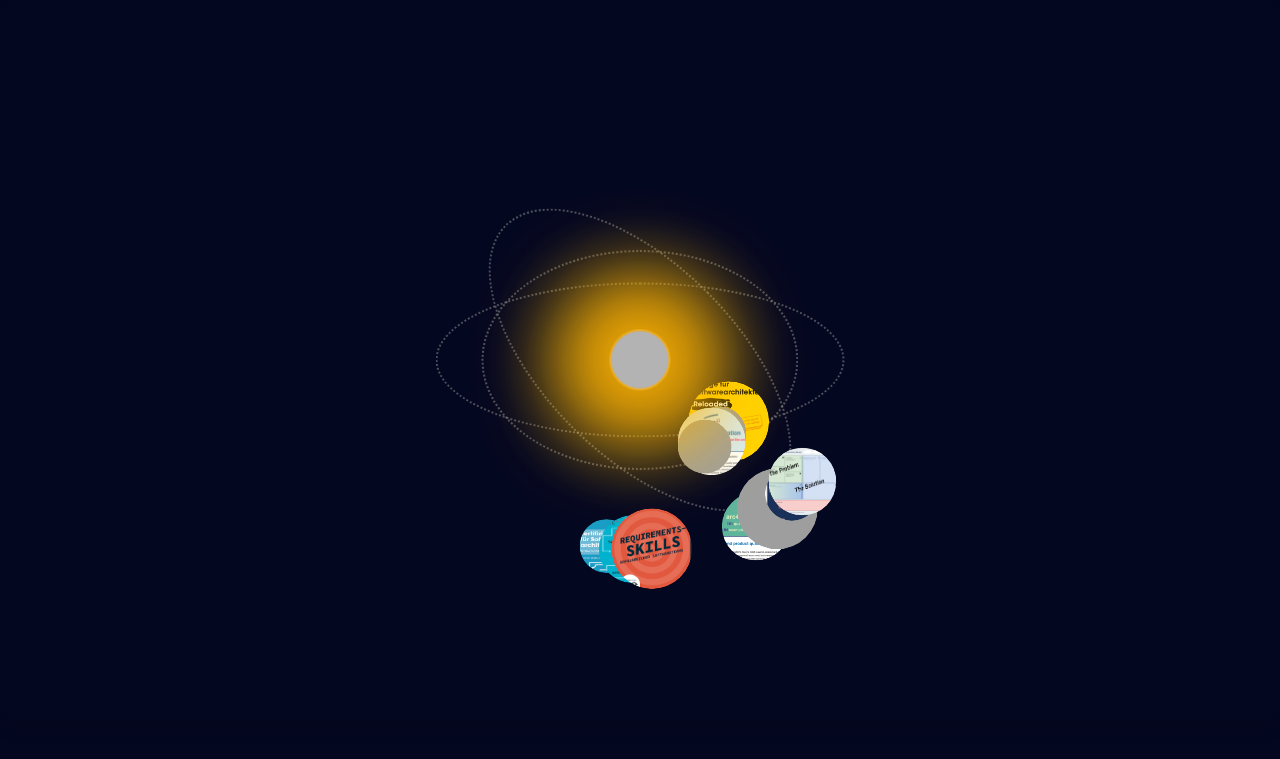
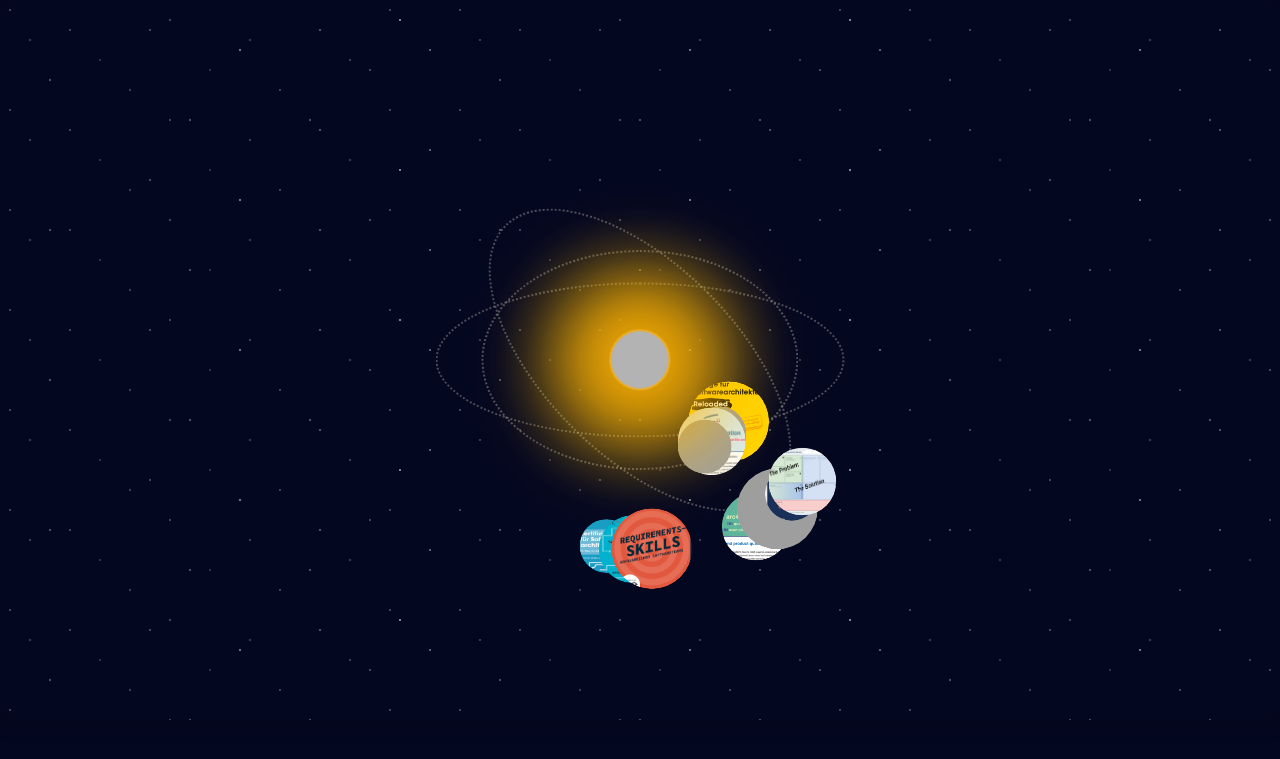
Before and after one commit to arc42/arc42.org-site, a Jekyll site: the page images/blog/index-orbit.html, which Jekyll copies as it is, in a window 1280 px wide. Shown: the top 759 px of the page. Built offline with Jekyll 4.4.1, drawn with Linux system fonts in a browser that asks for light colours; grey boxes are pictures that could not be loaded.

Commit message:
add stars

```diff
--- a/assets/css/arc42-orbit.css
+++ b/assets/css/arc42-orbit.css
@@ -1,4 +1,4 @@
-/* Orbital Animation CSS with pulsating center and flatter orbits */
+/* Orbital Animation CSS with pulsating center, flatter orbits, and twinkling stars */
 
 .orbit-container {
   /* Container for the entire orbital system */
@@ -24,6 +24,63 @@
   position: relative;
   border-radius: 1rem;
   box-shadow: 0 5px 20px rgba(0, 0, 0, 0.2);
+}
+
+/* Add stars to the space background */
+.space-background::before {
+  content: "";
+  position: absolute;
+  top: 0;
+  left: 0;
+  right: 0;
+  bottom: 0;
+  background-image: radial-gradient(1px 1px at 10px 10px, rgba(255, 255, 255, 0.7) 50%, transparent 100%),
+                    radial-gradient(1px 1px at 30px 40px, rgba(255, 255, 255, 0.6) 50%, transparent 100%),
+                    radial-gradient(1px 1px at 70px 30px, rgba(255, 255, 255, 0.7) 50%, transparent 100%),
+                    radial-gradient(1px 1px at 100px 60px, rgba(255, 255, 255, 0.5) 50%, transparent 100%),
+                    radial-gradient(1px 1px at 130px 90px, rgba(255, 255, 255, 0.6) 50%, transparent 100%),
+                    radial-gradient(1px 1px at 170px 20px, rgba(255, 255, 255, 0.7) 50%, transparent 100%),
+                    radial-gradient(1px 1px at 210px 70px, rgba(255, 255, 255, 0.5) 50%, transparent 100%),
+                    radial-gradient(1px 1px at 250px 40px, rgba(255, 255, 255, 0.6) 50%, transparent 100%),
+                    radial-gradient(1px 1px at 280px 90px, rgba(255, 255, 255, 0.7) 50%, transparent 100%),
+                    radial-gradient(1.5px 1.5px at 320px 30px, rgba(255, 255, 255, 0.5) 50%, transparent 100%),
+                    radial-gradient(1px 1px at 350px 60px, rgba(255, 255, 255, 0.6) 50%, transparent 100%),
+                    radial-gradient(1px 1px at 390px 10px, rgba(255, 255, 255, 0.7) 50%, transparent 100%),
+                    radial-gradient(1.5px 1.5px at 430px 50px, rgba(255, 255, 255, 0.6) 50%, transparent 100%);
+  background-repeat: repeat;
+  background-size: 450px 100px; /* Creates more stars by repeating pattern */
+  opacity: 0.6;
+  z-index: 1;
+}
+
+/* Add twinkling effect with a separate layer */
+.space-background::after {
+  content: "";
+  position: absolute;
+  top: 0;
+  left: 0;
+  right: 0;
+  bottom: 0;
+  background-image: radial-gradient(1px 1px at 50px 80px, rgba(255, 255, 255, 0.9) 50%, transparent 100%),
+                    radial-gradient(1px 1px at 150px 30px, rgba(255, 255, 255, 0.8) 50%, transparent 100%),
+                    radial-gradient(1px 1px at 190px 120px, rgba(255, 255, 255, 0.9) 50%, transparent 100%),
+                    radial-gradient(1.5px 1.5px at 240px 50px, rgba(255, 255, 255, 0.8) 50%, transparent 100%),
+                    radial-gradient(1px 1px at 310px 120px, rgba(255, 255, 255, 0.9) 50%, transparent 100%),
+                    radial-gradient(1px 1px at 370px 70px, rgba(255, 255, 255, 0.8) 50%, transparent 100%),
+                    radial-gradient(1.5px 1.5px at 400px 20px, rgba(255, 255, 255, 0.9) 50%, transparent 100%);
+  background-repeat: repeat;
+  background-size: 450px 150px;
+  opacity: 0;
+  z-index: 1;
+  animation: twinkle 6s linear infinite;
+}
+
+@keyframes twinkle {
+  0% { opacity: 0; }
+  25% { opacity: 0.4; }
+  50% { opacity: 0; }
+  75% { opacity: 0.6; }
+  100% { opacity: 0; }
 }
 
 :root {
@@ -65,6 +122,7 @@
   position: relative;
   width: var(--orbital-base-size);
   height: var(--orbital-base-size);
+  z-index: 2; /* Ensure orbital system appears above stars */
 }
 
 /* Center glowing image */
```
